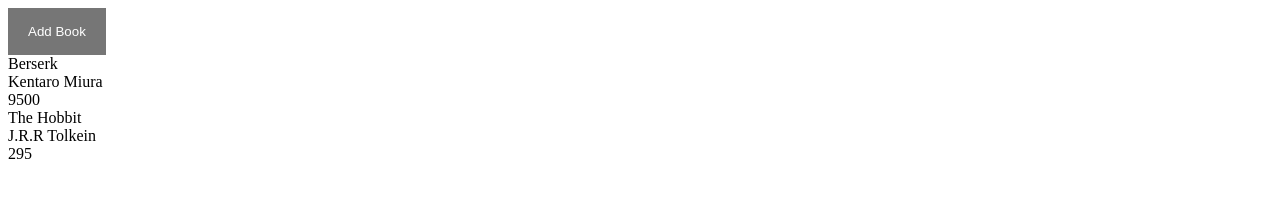
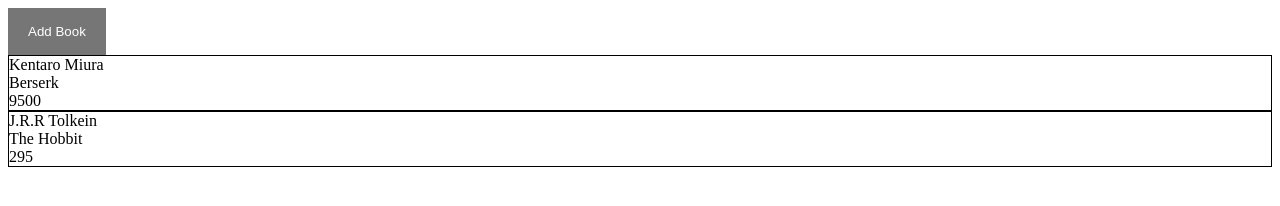
Before and after one commit to cookingnoob/libraryOdin, a plain HTML site: page index.html in a window 1280 px wide. Drawn offline with Linux system fonts and the light colour scheme.

Commit message:
Add DOM containers to the books, one to store all the books, it is updated to add new elements, not a copy of all the array. The other container is created with each book to nest the info of each object in one div

```diff
--- a/index.html
+++ b/index.html
@@ -9,6 +9,7 @@
 
 </head>
 <body>
+
 <button class="open-button" id="addBook">Add Book</button>
 
     <div class="form-popup" id="myForm">
@@ -38,6 +39,7 @@
         </form>
     </div>
 
+    <div id="container"></div>
     <script src="./script.js"></script>
 </body>
 </html>
--- a/script.js
+++ b/script.js
@@ -5,6 +5,7 @@ let trueInput = document.getElementById('true');
 let falseInput = document.getElementById('false');
 let submitBtn = document.getElementById('submit');
 let addBtn = document.getElementById('addBook');
+const container = document.getElementById('container');
 
 const theHobbit = new Book('The Hobbit', 'J.R.R Tolkein', '295', true);
 const Berserk = new Book('Berserk', 'Kentaro Miura', '9500', true);
@@ -30,22 +31,30 @@ function submitClick(event){
     if (newTitle === '' || newAuthor === '' || newPages === ''){
         return
     } else {
+    container.innerHTML = "";
     const bookForm = new Book(newTitle, newAuthor, newPages);
     addBookToLibrary(bookForm);
+    createCards();
     event.preventDefault();
     closeForm();
     };
 };
+function createCards(){
 
+}
 myLibrary.forEach(book =>{
+    let cardsContainer = document.createElement('div');
+    let cardAuthor = document.createElement('div');
     let cardTitle = document.createElement('div');
-    document.body.appendChild(cardTitle);
+    let cardPages = document.createElement('div');
+    container.appendChild(cardsContainer);
+    cardsContainer.appendChild(cardAuthor);
+    cardsContainer.appendChild(cardTitle);
+    cardsContainer.appendChild(cardPages);
+    cardAuthor.classList.add('card');
+    cardsContainer.classList.add('cardsContainer')
+    cardAuthor.textContent = book.author;
     cardTitle.textContent = book.title;
-    let cardAuthor = document.createElement('div');
-    document.body.appendChild(cardAuthor);
-    cardAuthor.textContent = book.author;
-    let cardPages = document.createElement('div');
-    document.body.appendChild(cardPages);
     cardPages.textContent = book.pages;
 })
 
@@ -78,7 +87,5 @@ function Book(title, author, pages){
 
 // hace una copia del titulo y lo modifica para que sea camelCase
 //crea una const CamelCase = new Book (pone aqui las variables, 3 string y 1 boolean)
-
 //Loop que da -estilo- a cada elemento del array
-
 //boton para eliminar del array
--- a/style.css
+++ b/style.css
@@ -15,3 +15,10 @@
     padding: 10px;
     background-color: white;
 }
+
+#container{
+
+}
+.cardsContainer{
+    border: 1px solid black;
+}
```
